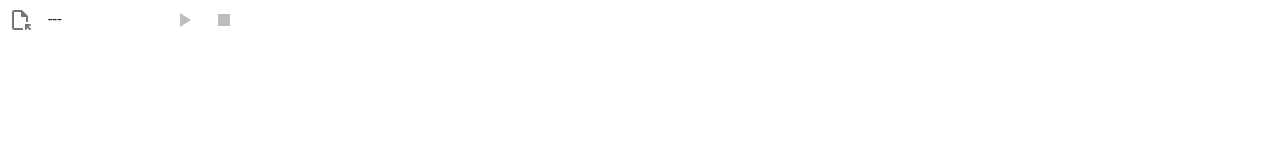
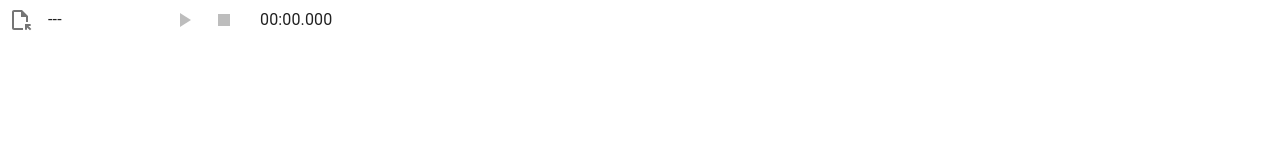
Before and after one commit to rerrahkr/voice-analyzer2, a React (Vite) app: page / in a window 1280 px wide. Shown: the top 160 px of the page. Built offline with nearby package versions, Linux system fonts and the light colour scheme.

Commit message:
Add transport meter

```diff
--- a/src/App.tsx
+++ b/src/App.tsx
@@ -2,10 +2,14 @@ import Stack from "@mui/material/Stack";
 import type React from "react";
 import { useAnalyzeAudio } from "./features/analyze-audio";
 import { AudioLoadComponent } from "./features/load-audio";
-import { TransportController } from "./features/transport-audio";
+import {
+  TransportController,
+  useTransportAudio,
+} from "./features/transport-audio";
 import { WaveView } from "./features/wave-view";
 
 function App(): React.JSX.Element {
+  const { audioContextRef } = useTransportAudio();
   useAnalyzeAudio();
 
   return (
@@ -18,7 +22,7 @@ function App(): React.JSX.Element {
         justifyContent="left"
       >
         <AudioLoadComponent />
-        <TransportController />
+        <TransportController audioContextRef={audioContextRef} />
       </Stack>
       <WaveView />
     </Stack>
--- a/src/features/transport-audio/components/TransportController.tsx
+++ b/src/features/transport-audio/components/TransportController.tsx
@@ -12,28 +12,33 @@ import ButtonGroup from "@mui/material/ButtonGroup";
 import IconButton from "@mui/material/IconButton";
 import type React from "react";
 import { useCallback } from "react";
-import { useTransportAudio } from "../hooks";
+import { TransportMeter } from "./TransportMeter";
 
-export function TransportController(): React.JSX.Element {
+type TransportControllerProps = {
+  audioContextRef: React.MutableRefObject<AudioContext | undefined>;
+};
+
+export function TransportController({
+  audioContextRef,
+}: TransportControllerProps): React.JSX.Element {
   const { current: transportState } = useTransportStateState();
   const play = usePlayAudio();
   const pause = usePauseAudio();
   const stop = useStopAudio();
   const audio = useAudio();
 
-  useTransportAudio();
-
   const handlePlayPauseButtonClick = useCallback(() => {
     if (transportState === "playing") {
-      pause();
+      pause(audioContextRef.current?.currentTime);
     } else {
-      play();
+      play(audioContextRef.current?.currentTime);
     }
-  }, [transportState, play, pause]);
+  }, [transportState, play, pause, audioContextRef]);
 
   const disabled = audio === undefined;
 
   return (
+    <>
       <ButtonGroup>
         <IconButton
           onClick={handlePlayPauseButtonClick}
@@ -46,5 +51,7 @@ export function TransportController(): React.JSX.Element {
           <StopIcon />
         </IconButton>
       </ButtonGroup>
+      <TransportMeter audioContextRef={audioContextRef} />
+    </>
   );
 }
--- /dev/null
+++ b/src/features/transport-audio/components/TransportMeter.tsx
@@ -0,0 +1,72 @@
+import { useElapsedTime, useTransportStateState } from "@/hooks";
+import Box, { type BoxProps } from "@mui/material/Box";
+import type React from "react";
+import { useCallback, useEffect, useRef, useState } from "react";
+
+type TransportMeterProps = BoxProps & {
+  audioContextRef: React.MutableRefObject<AudioContext | undefined>;
+};
+
+function formatTime(msecTime: number): string {
+  const msec = (msecTime % 1000).toString().padStart(3, "0");
+  const secTime = Math.floor(msecTime / 1000);
+  const sec = (secTime % 60).toString().padStart(2, "0");
+  const min = Math.floor(secTime / 60)
+    .toString()
+    .padStart(2, "0");
+  return `${min}:${sec}.${msec}`;
+}
+
+export function TransportMeter(props: TransportMeterProps): React.JSX.Element {
+  const { audioContextRef, ...boxProps } = props;
+
+  const elapsed = useElapsedTime();
+  const { current: transportState } = useTransportStateState();
+
+  const requestIdRef = useRef<number>();
+  const [msec, setTime] = useState<number>(0);
+
+  const setMsecTime = useCallback(() => {
+    const timeDiff = audioContextRef.current
+      ? audioContextRef.current.currentTime - elapsed.lastStamp
+      : 0;
+    const time = elapsed.time + timeDiff;
+    setTime(Math.round(time * 1000));
+  }, [audioContextRef.current, elapsed]);
+
+  const animate = useCallback(() => {
+    requestIdRef.current = requestAnimationFrame(animate);
+    setMsecTime();
+  }, [setMsecTime]);
+
+  useEffect(() => {
+    if (transportState === "playing") {
+      // Start animation.
+      animate();
+    } else {
+      if (requestIdRef.current) {
+        // Stop animation.
+        cancelAnimationFrame(requestIdRef.current);
+        requestIdRef.current = undefined;
+      } else {
+        // Only update text.
+        if (transportState === "stopping") {
+          // Force reset here not leave old position,
+          // because transport state is changed before audio context is killed.
+          setTime(0);
+        } else {
+          setMsecTime();
+        }
+      }
+    }
+
+    return () => {
+      if (requestIdRef.current) {
+        cancelAnimationFrame(requestIdRef.current);
+        requestIdRef.current = undefined;
+      }
+    };
+  }, [transportState, animate, setMsecTime]);
+
+  return <Box {...boxProps}>{formatTime(msec)}</Box>;
+}
--- a/src/features/transport-audio/hooks.tsx
+++ b/src/features/transport-audio/hooks.ts
@@ -44,4 +44,6 @@ export function useTransportAudio() {
       console.error("[Error in Audio Transport]", err);
     });
   }, [transportState, audio, stopAudio]);
+
+  return { audioContextRef };
 }
--- a/src/features/transport-audio/index.tsx
+++ b/src/features/transport-audio/index.tsx
@@ -1,3 +1,4 @@
 import { TransportController } from "./components/TransportController";
+import { useTransportAudio } from "./hooks";
 
-export { TransportController };
+export { TransportController, useTransportAudio };
--- a/src/hooks.ts
+++ b/src/hooks.ts
@@ -21,6 +21,10 @@ export function useTransportStateState(): TransportState["state"] {
   return useTransportState((state) => state.state);
 }
 
+export function useElapsedTime(): TransportState["elapsed"] {
+  return useTransportState((state) => state.elapsed);
+}
+
 export function usePlayAudio(): TransportState["play"] {
   return useTransportState((state) => state.play);
 }
--- a/src/store.ts
+++ b/src/store.ts
@@ -26,8 +26,14 @@ export type TransportState = {
     current: TransportStateState;
     previous: TransportStateState;
   };
-  play: () => void;
-  pause: () => void;
+
+  elapsed: {
+    time: number;
+    lastStamp: number;
+  };
+
+  play: (current: number | undefined) => void;
+  pause: (current: number | undefined) => void;
   stop: () => void;
 };
 
@@ -38,21 +44,43 @@ export const useTransportState = create<TransportState>()(
       previous: "stopping",
     },
 
-    play: () => {
+    elapsed: {
+      time: 0,
+      lastStamp: 0,
+    },
+
+    play: (current: number | undefined) => {
       set((state) => {
         state.state = {
           current: "playing",
           previous: state.state.current,
         };
+        if (current) {
+          state.elapsed.lastStamp = current;
+        } else {
+          state.elapsed = {
+            time: 0,
+            lastStamp: 0,
+          };
+        }
       });
     },
 
-    pause: () => {
+    pause: (current: number | undefined) => {
       set((state) => {
         state.state = {
           current: "pausing",
           previous: state.state.current,
         };
+        if (current) {
+          state.elapsed.time += current - state.elapsed.lastStamp;
+          state.elapsed.lastStamp = current;
+        } else {
+          state.elapsed = {
+            time: 0,
+            lastStamp: 0,
+          };
+        }
       });
     },
 
@@ -61,6 +89,10 @@ export const useTransportState = create<TransportState>()(
         state.state = {
           current: "stopping",
           previous: state.state.current,
+        };
+        state.elapsed = {
+          time: 0,
+          lastStamp: 0,
         };
       });
     },
```
Lines whose indentation alone changed are shown as unchanged.
